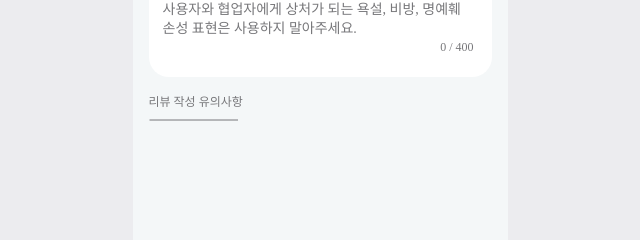
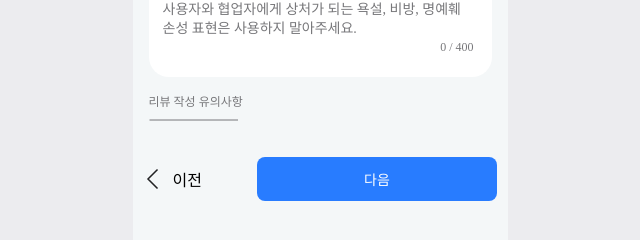
Before and after one commit to NOW-SOPT-CDSP-WEB6/Naver-Reservation-FE, a React (Vite) app: page /review in a window 1280 px wide. Shown: the part 538-778 px from the top of the page, without its empty margins (320-960 px from the left). Built offline with nearby package versions, Linux system fonts and the light colour scheme; a web font is replaced by a local one.

Commit message:
#27 :sparkles: feat: bottomNavBtn 구현

```diff
--- a/src/components/@common/BottomNavBtn/BottomNavBtn.style.ts
+++ b/src/components/@common/BottomNavBtn/BottomNavBtn.style.ts
@@ -5,13 +5,22 @@ export const BtnWrapper = css({
     alignItems: "center",
     justifyContent: "start",
     gap: "55px",
+
+    paddingTop: "3px",
+    fontSize: "16px"
 });
 
 export const BackBtn = css({
+    display: "flex",
+    alignItems: "center",
+
     width: "fit-content",
 });
 
 export const NextBtn = css({
+    display: "flex",
+    alignItems: "center",
+
     width: "240px",
     height: "44px",
 });
--- a/src/components/@common/BottomNavBtn/BottomNavBtn.tsx
+++ b/src/components/@common/BottomNavBtn/BottomNavBtn.tsx
@@ -1,11 +1,12 @@
 import * as s from "@/components/@common/BottomNavBtn/BottomNavBtn.style";
 import Button from "@/components/@common/Button/Button";
+import BackIcon from "@/assets/svgs/home_ic_back.svg?react";
 
 const BottomNavBtn = () => {
     return (
         <div css={s.BtnWrapper}>
             <nav css={s.BackBtn}>
-                {/* <BackIcon/> */}
+                <BackIcon width="40px" height="40px"/>
                 이전
             </nav>
             <nav css={s.NextBtn}>
--- a/src/components/@common/Button/Button.style.ts
+++ b/src/components/@common/Button/Button.style.ts
@@ -5,6 +5,7 @@ import { Theme } from '@/styles/theme';
 export const btnStyle = css({
   display: 'flex',
   justifyContent: 'center',
+  alignItems: 'center',
   textAlign: 'center',
 
   width: '100%',
--- a/src/pages/reviewPage/ReviewPage.tsx
+++ b/src/pages/reviewPage/ReviewPage.tsx
@@ -1,3 +1,4 @@
+import BottomNavBtn from "@/components/@common/BottomNavBtn/BottomNavBtn";
 import DragDrop from "@/pages/reviewPage/DragDrop/DragDrop";
 import Header from "@/pages/reviewPage/Header/Header";
 import ReviewWriting from "@/pages/reviewPage/ReviewWriting/ReviewWriting";
@@ -9,6 +10,7 @@ const ReviewPage = () => {
       <Header />
       <DragDrop />
       <ReviewWriting />
+      <BottomNavBtn />
     </>
   );
 };
--- a/src/pages/reviewPage/ReviewWriting/ReviewWriting.style.ts
+++ b/src/pages/reviewPage/ReviewWriting/ReviewWriting.style.ts
@@ -59,7 +59,7 @@ export const cntWrapper = css({
 });
 
 export const caption = css({
-    padding: "15px 0 0 16px",
+    padding: "15px 0 29px 16px",
     gap: "2px",
 
     color: Theme.color.mediumGray,
```
Also changed, not shown: src/assets/svgs/home_ic_back.svg (added).
